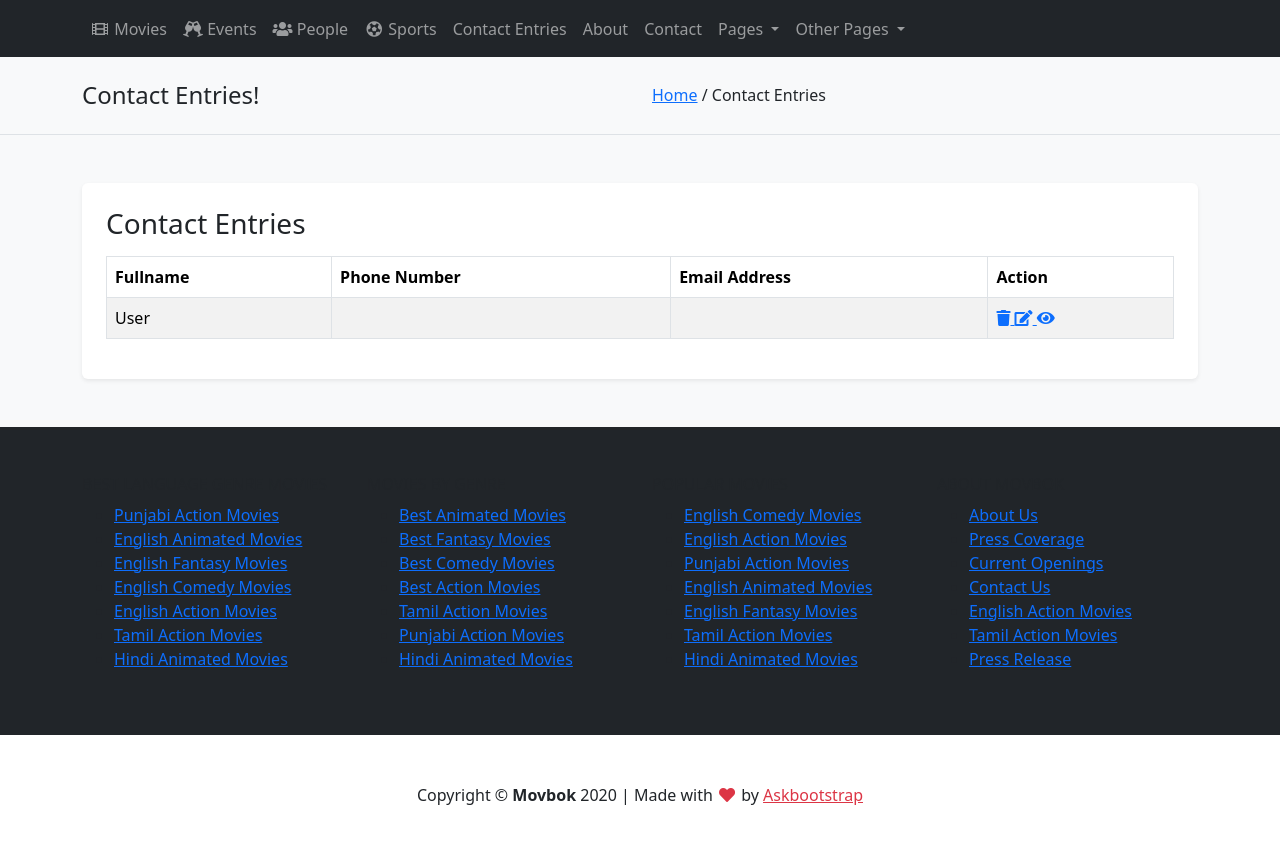
After one commit to webwizo/movbok, a PHP site: page /entries.php in a window 1280 px wide. The commit adds this page. Shown: the part 331-1186 px from the top of the page. Run offline with PHP 8.4, Linux system fonts and the light colour scheme; tables that the repository leaves empty or names only in its code hold one stand-in row (values such as "Sample post"); some libraries are stand-ins or nearby versions.

Commit message:
view entry contact entries

```diff
--- a/connection.php
+++ b/connection.php
@@ -23,7 +23,6 @@ try {
 } catch (\PDOException $e) {
     throw new \PDOException($e->getMessage(), (int)$e->getCode());
 }
-
 // $stmt = $pdo->query('SELECT * FROM contact_entries');
 // print_r($stmt);
 // while ($row = $stmt->fetch())
--- /dev/null
+++ b/delete_entry.php
@@ -0,0 +1 @@
+<?php header("Location: entries.php"); ?>
--- /dev/null
+++ b/entries.php
@@ -0,0 +1,69 @@
+<?php $pdo = require 'connection.php'; ?>
+<?php include "header.php"; ?>
+<section class="py-4 bg-light  inner-header">
+    <div class="container">
+        <div class="row d-flex align-items-center">
+            <div class="col-lg-6 col-md-6">
+                <h4 class="mt-0 mb-0 text-dark">
+                    Contact Entries!
+                </h4>
+            </div>
+            <div class="col-lg-6 col-md-6 text-right">
+                <div class="breadcrumbs">
+                    <p class="mb-0"><a href="#"><i class="icofont-ui-home"></i> Home</a> / <span>Contact Entries</span></p>
+                </div>
+            </div>
+        </div>
+    </div>
+</section>
+<section class="faq-page py-5 bg-light border-top">
+    <div class="container">
+        <div class="row">
+            <div class="col-md-12 mx-auto">
+                <div class="row">
+                    <div class="col-lg-12">
+                        <div class="bg-white p-4 shadow-sm rounded h-100">
+                            <h3 class="mt-0 mb-3">Contact Entries</h3>
+                            <table class="table table-bordered table-striped">
+                                <thead>
+                                    <tr>
+                                        <th>Fullname</th>
+                                        <th>Phone Number</th>
+                                        <th>Email Address</th>
+                                        <th>Action</th>
+                                    </tr>
+                                </thead>
+                                <tbody>
+                                    <?php
+                                    $stmt = $pdo->query('SELECT * FROM contact_entries');
+                                    while ($row = $stmt->fetch()) {
+                                    ?>
+                                        <tr>
+                                            <td><?php echo $row['fullname']; ?></td>
+                                            <td></td>
+                                            <td></td>
+                                            <td>
+                                                <a href="delete_entry.php?id=<?php echo $row['id']; ?>">
+                                                    <i class="fas fa-trash"></i>
+                                                </a>
+
+                                                <a href="edit_entry.php?id=<?php echo $row['id']; ?>&name=<?php echo $row['fullname']; ?>">
+                                                    <i class="fas fa-edit"></i>
+                                                </a>
+
+                                                <a href="view_entry.php?id=<?php echo $row['id']; ?>">
+                                                    <i class="fas fa-eye"></i>
+                                                </a>
+                                            </td>
+                                        </tr>
+                                    <?php } ?>
+                                </tbody>
+                            </table>
+                        </div>
+                    </div>
+                </div>
+            </div>
+        </div>
+    </div>
+</section>
+<?php include "footer.php"; ?>
--- a/header.php
+++ b/header.php
@@ -207,8 +207,8 @@
          <div class="collapse navbar-collapse" id="navbarResponsive">
             <ul class="navbar-nav ml-auto">
                <li class="nav-item">
-                  <a class="nav-link" href="offers.html">
-                     Offers</a>
+                  <a class="nav-link" href="entries.php">
+                     Contact Entries</a>
                </li>
                <li class="nav-item">
                   <a class="nav-link" href="about.php">About</a>
```
Also changed, not shown: view_entry.php (added, +44 -0 lines).
